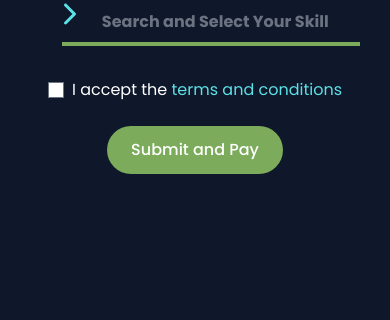
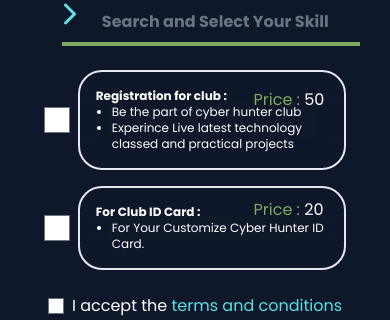
Before and after one commit to yash-rana0101/Cyber-hunter-registration, a React (Vite) app: page / in a window 390 px wide. Shown: the part 1102-1422 px from the top of the page. Before the commit the page ends 1316 px from the top, so only its background shows below. Built offline with nearby package versions, Linux system fonts and the light colour scheme.

Commit message:
added the terms and conditions

```diff
--- a/src/App.jsx
+++ b/src/App.jsx
@@ -1,4 +1,4 @@
-import './App.css'
+import "./App.css";
 import React, { useState } from "react";
 // import Profile from "./assets/profile.png";
 import Upload from "./assets/upload-icon.png";
@@ -41,7 +41,10 @@ function App() {
             <span className="text-[#5CE1E6]">CYBER HUNTER CLUB</span>
           </h3>
 
-          <form onSubmit={handleSubmit} className="flex flex-col items-center w-full">
+          <form
+            onSubmit={handleSubmit}
+            className="flex flex-col items-center w-full"
+          >
             <div className="flex flex-col md:flex-row justify-evenly items-center w-full">
               {/* <img src={Profile} alt="" className="h-24 w-24 md:h-32 md:w-32" /> */}
               <div className="flex flex-col justify-center mt-4 md:mt-0 md:m-8 items-center md:items-start">
@@ -215,10 +218,52 @@ function App() {
                 />
               </div>
             </div>
+            <div className="w-full m-2 flex items-center justify-center">
+              <input
+                type="checkbox"
+                id="terms"
+                checked={termsAccepted}
+                onChange={() => setTermsAccepted(!termsAccepted)}
+                className="mr-2 p-3"
+              />
+              <label htmlFor="terms" className="w-3/4 md:w-2/4 text-white">
+                <div className="border-2 lg:text-base text-xs rounded-3xl backdrop-blur-lg p-4">
+                  <h3 className="font-bold ">Registration for club :</h3>
+                  <ul className="list-disc pl-4">
+                    <li>Be the part of cyber hunter club</li>
+                    <li>Experince Live latest technology classed and practical projects</li>
+                  </ul>
+                </div>
+                <div className="">
+                  <h3 className="absolute md:left-[70%] left-[65%] md:top-[72%] top-[78%] z-10"><span className="text-[#7CAC5B]">Price :</span> 50</h3>
+                </div>
+              </label>
+            </div>
+            <div className="w-full m-2 flex items-center justify-center">
+              <input
+                type="checkbox"
+                id="terms"
+                checked={termsAccepted}
+                onChange={() => setTermsAccepted(!termsAccepted)}
+                className="mr-2 p-3"
+              />
+              <label htmlFor="terms" className="w-3/4 md:w-2/4 text-white">
+                <div className="border-2 lg:text-base text-xs rounded-3xl backdrop-blur-lg p-4">
+                  <h3 className="font-bold ">For Club ID Card :</h3>
+                  <ul className="list-disc pl-4">
+                    <li>For Your Customize Cyber Hunter ID Card.</li>
+                  </ul>
+                </div>
+                <div className="">
+                  <h3 className="absolute md:left-[70%] left-[65%] md:top-[83%] top-[86%] z-10"><span className="text-[#7CAC5B]">Price :</span> 20</h3>
+                </div>
+              </label>
+            </div>
+
 
             {/* Terms and Conditions */}
             <div className="w-full flex flex-col md:flex-row justify-center items-center mt-4">
-              <div className="w-10/12 md:w-full justify-center flex items-center">
+              <div className="w-full md:w-full justify-center flex items-center">
                 <input
                   type="checkbox"
                   id="terms"
```
